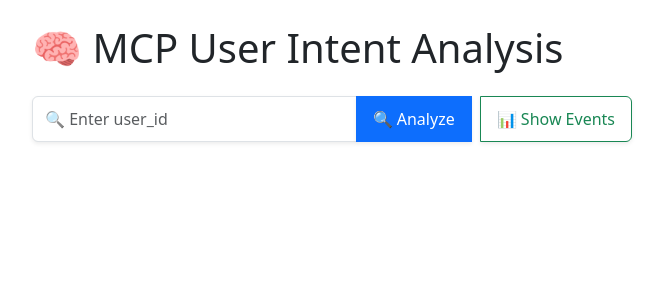
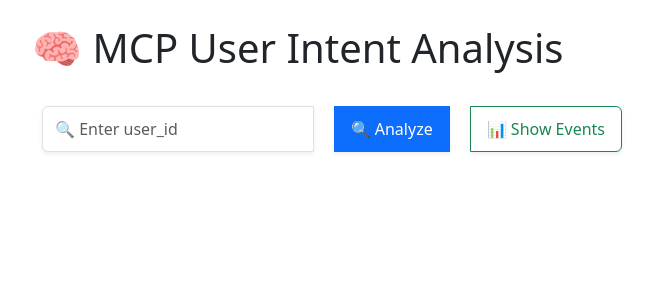
Before and after one commit to mansiUnifynd/psa-frontend, a React (Vite) app: page / in a window 1280 px wide. Shown: the top 300 px of the page, without its empty margins (50-713 px from the left). Built offline with nearby package versions, Linux system fonts and the light colour scheme; a small style sheet from the web is missing.

Commit message:
Added Analysis css

```diff
--- a/src/App.jsx
+++ b/src/App.jsx
@@ -46,19 +46,19 @@ function HomePage() {
             placeholder="🔍 Enter user_id"
             value={userId}
             onChange={(e) => setUserId(e.target.value)}
-            style={{ fontSize: "1rem", padding: "10px 12px" }}
+            style={{ fontSize: "1rem", padding: "10px 12px", margin: "10px" }}
           />
           <button
             className="btn btn-primary shadow-sm"
             onClick={handleAnalyze}
-            style={{ fontWeight: "500", padding: "10px 16px" }}
+            style={{ fontWeight: "500", padding: "10px 16px", margin: "10px" }}
           >
             🔍 Analyze
           </button>
           <button
             className="btn btn-outline-success shadow-sm"
             onClick={goToEventsPage}
-            style={{ fontWeight: "500", padding: "10px 16px", marginLeft: "8px" }}
+            style={{ fontWeight: "500", padding: "10px 16px", margin: "10px" }}
           >
             📊 Show Events
           </button>
```
